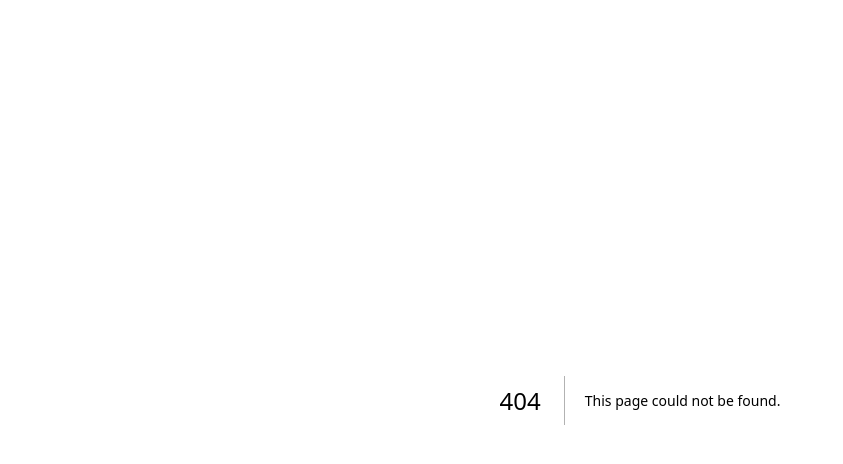
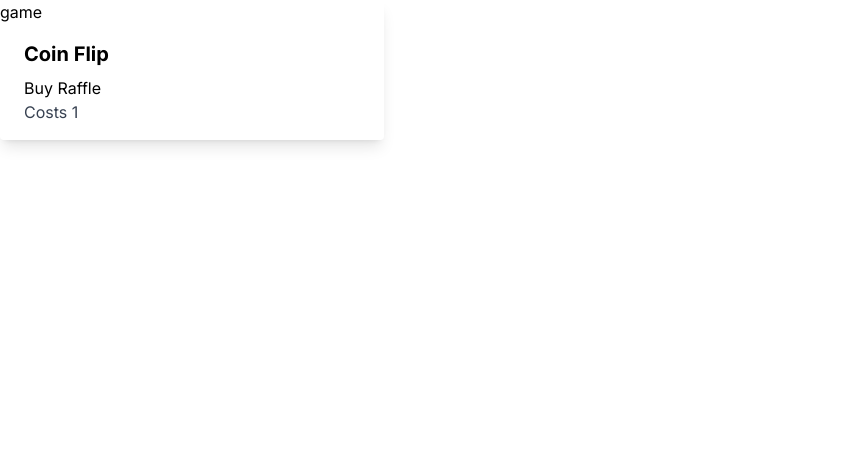
Before and after one commit to zolinthecow/hackwithapro, a Next.js app: page /RedeemRaffle in a window 1280 px wide. Before the commit this address had no page. Shown: the top 464 px of the page, without its empty margins (0-843 px from the left). Built offline with nearby package versions, Linux system fonts and the light colour scheme.

Commit message:
Set up routing and initial components

```diff
--- /dev/null
+++ b/app/RedeemRaffle/page.tsx
@@ -0,0 +1,37 @@
+import { ComponentClass } from "react";
+
+type RaffleData = {
+  id: string;
+  name: string;
+  description: string;
+  location: string;
+};
+
+export default function RedeemRaffle() {
+  return (
+    RaffleCard({cost: 1})
+  )
+}
+
+function RaffleGame() {
+  return (
+    <div class="w-full">
+      game
+    </div>
+  );
+}
+
+function RaffleCard({ cost }: { cost: number }) {
+  return (
+    <div class="max-w-sm rounded overflow-hidden shadow-lg">
+      <RaffleGame/>
+      <div class="px-6 py-4">
+        <div class="font-bold text-xl mb-2">Coin Flip</div>
+        <button>Buy Raffle</button>
+        <p class="text-gray-700 text-base">
+          Costs {cost}
+        </p>
+      </div>
+    </div>
+  );
+}
--- /dev/null
+++ b/app/RedeemRaffle/redeemRaffle.tsx
@@ -0,0 +1,37 @@
+import { ComponentClass } from "react";
+
+type RaffleData = {
+  id: string;
+  name: string;
+  description: string;
+  location: string;
+};
+
+export default function RedeemRafflePage() {
+  return (
+    RaffleCard({cost: 1})
+  )
+}
+
+function RaffleGame() {
+  return (
+    <div class="w-full">
+      game
+    </div>
+  );
+}
+
+function RaffleCard({ cost }: { cost: number }) {
+  return (
+    <div class="max-w-sm rounded overflow-hidden shadow-lg">
+      <RaffleGame/>
+      <div class="px-6 py-4">
+        <div class="font-bold text-xl mb-2">Coin Flip</div>
+        <button>Buy Raffle</button>
+        <p class="text-gray-700 text-base">
+          Costs {cost}
+        </p>
+      </div>
+    </div>
+  );
+}
--- a/app/page.tsx
+++ b/app/page.tsx
@@ -36,7 +36,7 @@ export default function Component() {
           </Link>
           <Link
             className="font-medium text-gray-900  dark:text-gray-50"
-            href="#"
+            href="/RedeemRaffle"
           >
             Buy Raffle
           </Link>
```
